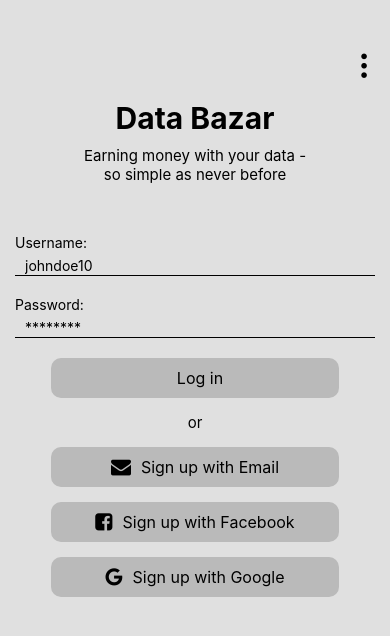
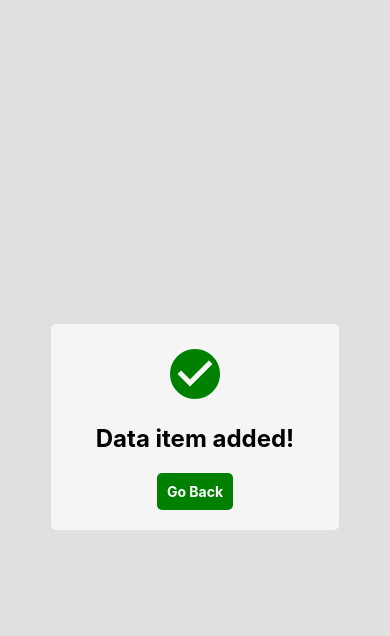
Before and after one commit to bu19akov/DatenbazarApp, a React Native app: screen /SuccessfullMessage in a window 390 px wide. Shown: the top 636 px of the page. Built offline with nearby package versions, Linux system fonts and the light colour scheme.

Commit message:
Added screen for successfully added data item

```diff
--- a/App.js
+++ b/App.js
@@ -4,6 +4,8 @@ import { NavigationContainer } from '@react-navigation/native';
 import { createStackNavigator } from '@react-navigation/stack';
 import AuthScreen from './components/AuthScreen';
 import RegScreen from './components/RegistrationScreen';
+import MyAccount from './components/MyAccount';
+import SuccessfullMessage from './components/SuccessfullMessage';
 
 const Stack = createStackNavigator();
 
@@ -12,9 +14,11 @@ export default function App() {
     <>
       <StatusBar style="auto" />
       <NavigationContainer>
-        <Stack.Navigator initialRouteName="AuthScreen" screenOptions={{headerShown: false}}>
+        <Stack.Navigator initialRouteName="SuccessfullMessage" screenOptions={{headerShown: false}}>
           <Stack.Screen name="AuthScreen" component={AuthScreen} />
           <Stack.Screen name="RegScreen" component={RegScreen} />
+          <Stack.Screen name="MyAccount" component={MyAccount} options={{ title: 'My Account' }} />
+          <Stack.Screen name="SuccessfullMessage" component={SuccessfullMessage} />
         </Stack.Navigator>
       </NavigationContainer>
     </>
--- /dev/null
+++ b/components/SuccessfullMessage.js
@@ -0,0 +1,50 @@
+import React from 'react';
+import { View, StyleSheet, Text, TouchableOpacity } from 'react-native';
+import { MaterialIcons } from '@expo/vector-icons';
+
+export default function SuccessfullMessage({navigation}) {
+  return (
+    <View style={styles.container}>
+      <View style={styles.innerContainer}>
+        <MaterialIcons name="check-circle" size={60} color="green" />
+        <Text style={styles.title}>Data item added!</Text>
+        <TouchableOpacity style={styles.button} onPress={() => navigation.goBack()}>
+          <Text style={styles.buttonText}>Go Back</Text>
+        </TouchableOpacity>
+      </View>
+    </View>
+  );
+}
+
+const styles = StyleSheet.create({
+  container: {
+    flex: 1,
+    paddingHorizontal: 15,
+    paddingTop: 10,
+    backgroundColor: '#E0E0E0',
+    justifyContent: 'center',
+    alignItems: 'center',
+  },
+  innerContainer: {
+    backgroundColor: '#f5f5f5',
+    padding: 20,
+    alignItems: 'center',
+    width: '80%',
+    borderRadius: 5,
+  },
+  title: {
+    fontSize: 24,
+    fontWeight: 'bold',
+    marginBottom: 20,
+    marginTop: 20,
+  },
+  button: {
+    backgroundColor: 'green',
+    padding: 10,
+    borderRadius: 5,
+  },
+  buttonText: {
+    color: '#fff',
+    fontWeight: 'bold',
+  },
+});
```
